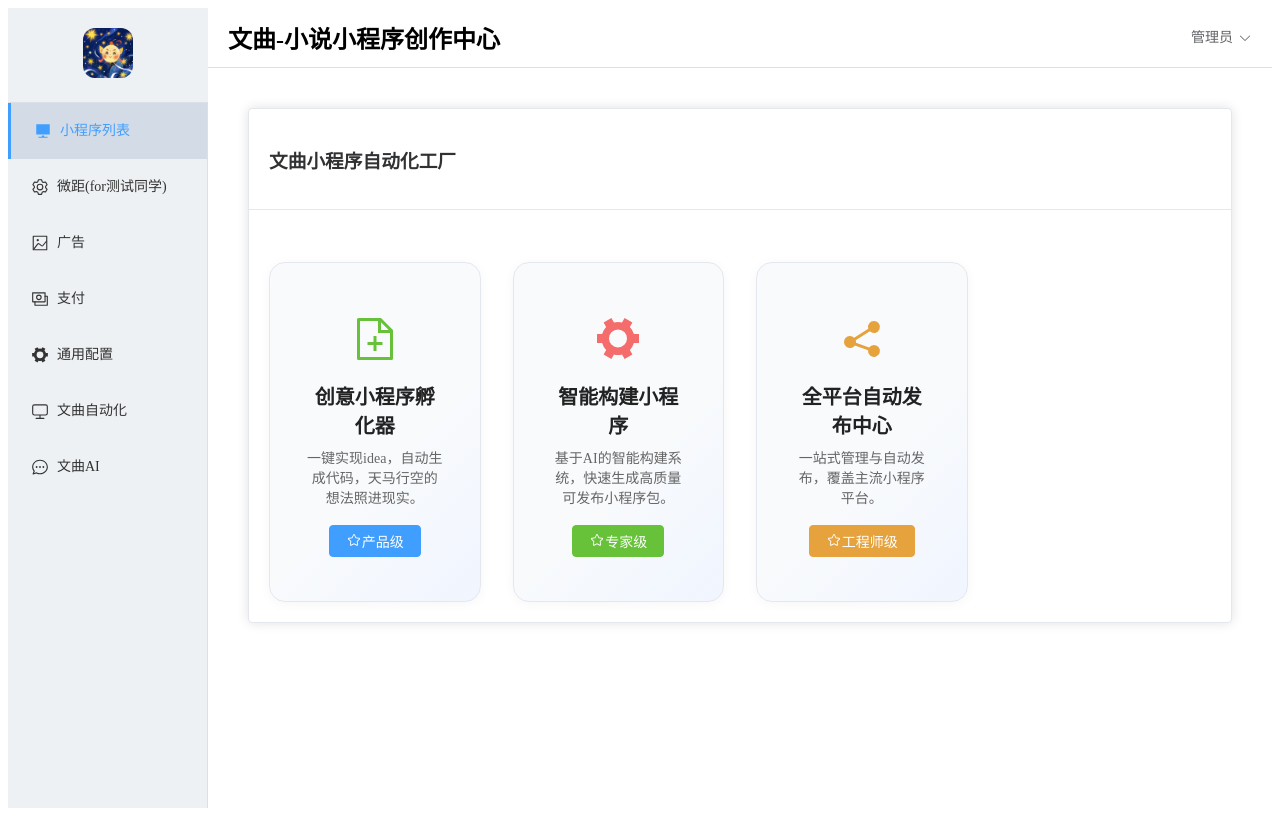
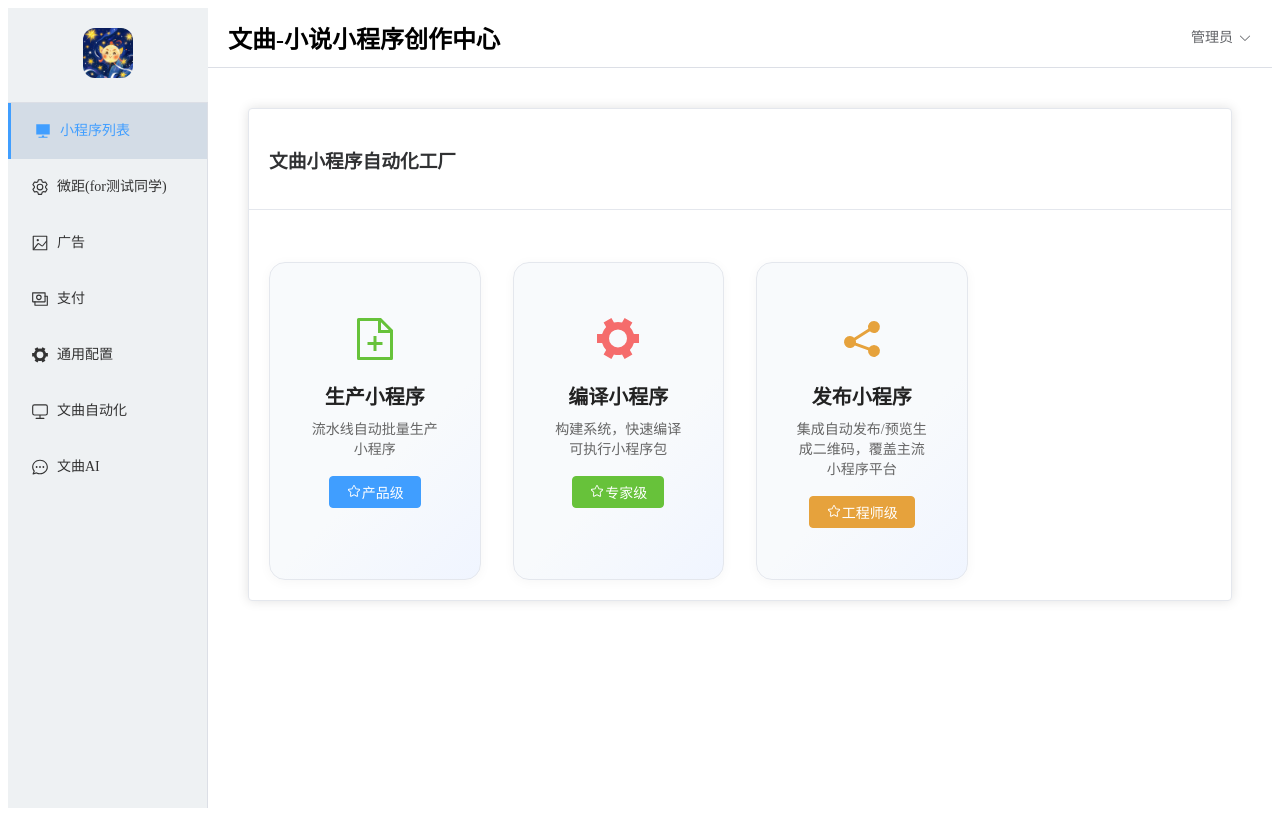
Before and after one commit to ruiAndroid/NovelAppManager, a Vue app: page /wenqu-auto in a window 1280 px wide. Built offline with nearby package versions, Linux system fonts and the light colour scheme.

Commit message:
细节调整

```diff
--- a/src/views/WenquAi.vue
+++ b/src/views/WenquAi.vue
@@ -12,7 +12,7 @@
             <el-icon><Lock /></el-icon>
           </div>
           <div class="feature-title">小文问答</div>
-          <div class="feature-desc">敬请期待，文曲AI驱动的智能对话/向导能力。</div>
+          <div class="feature-desc">文曲AI驱动的智能对话/向导能力。</div>
           <el-button type="info" plain disabled>暂未开放</el-button>
         </el-card>
         <el-card class="feature-card" shadow="hover" disabled>
@@ -20,7 +20,7 @@
             <el-icon><Lock /></el-icon>
           </div>
           <div class="feature-title">文曲智能体</div>
-          <div class="feature-desc">敬请期待，由文曲提供支持的智能体能力。</div>
+          <div class="feature-desc">由文曲提供支持的智能体能力。</div>
           <el-button type="info" plain disabled>暂未开放</el-button>
         </el-card>
         <el-card class="feature-card" shadow="hover" disabled>
@@ -28,7 +28,7 @@
             <el-icon><Lock /></el-icon>
           </div>
           <div class="feature-title">MCP能力</div>
-          <div class="feature-desc">敬请期待，MCP相关AI能力即将开放。</div>
+          <div class="feature-desc">MCP相关AI能力即将开放。</div>
           <el-button type="info" plain disabled>暂未开放</el-button>
         </el-card>
         <el-card class="feature-card" shadow="hover" disabled>
--- a/src/views/WenquAuto.vue
+++ b/src/views/WenquAuto.vue
@@ -11,8 +11,8 @@
           <div class="feature-icon gen-app">
             <el-icon><DocumentAdd /></el-icon>
           </div>
-          <div class="feature-title">创意小程序孵化器</div>
-          <div class="feature-desc">一键实现idea，自动生成代码，天马行空的想法照进现实。</div>
+          <div class="feature-title">生产小程序</div>
+          <div class="feature-desc">流水线自动批量生产小程序</div>
           <div class="expert-tag">
             <el-tag type="primary" effect="dark" size="large">
               <el-icon><Star /></el-icon>
@@ -24,8 +24,8 @@
           <div class="feature-icon build-app">
             <el-icon><Tools /></el-icon>
           </div>
-          <div class="feature-title">智能构建小程序</div>
-          <div class="feature-desc">基于AI的智能构建系统，快速生成高质量可发布小程序包。</div>
+          <div class="feature-title">编译小程序</div>
+          <div class="feature-desc">构建系统，快速编译可执行小程序包</div>
           <div class="expert-tag">
             <el-tag type="success" effect="dark" size="large">
               <el-icon><Star /></el-icon>
@@ -37,8 +37,8 @@
           <div class="feature-icon publish-center">
             <el-icon><Share /></el-icon>
           </div>
-          <div class="feature-title">全平台自动发布中心</div>
-          <div class="feature-desc">一站式管理与自动发布，覆盖主流小程序平台。</div>
+          <div class="feature-title">发布小程序</div>
+          <div class="feature-desc">集成自动发布/预览生成二维码，覆盖主流小程序平台</div>
           <div class="expert-tag">
             <el-tag type="warning" effect="dark" size="large">
               <el-icon><Star /></el-icon>
```
